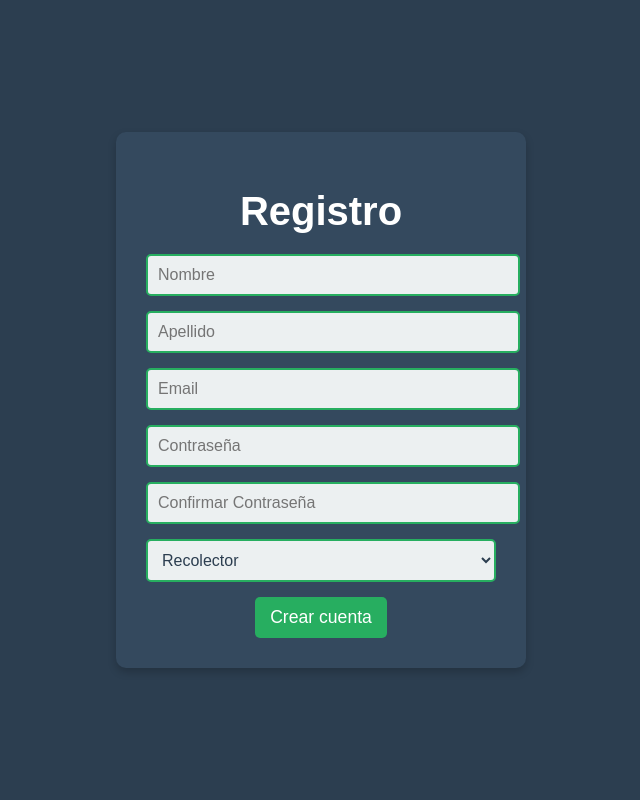
After one commit to LoreOth/App-desarrollo-softw, a Django app: page /usuarios/registro/ in a window 1280 px wide. The commit adds this page. Shown: the whole page, without its empty margins (319-959 px from the left). Run offline with Django 4.2, Linux system fonts and the light colour scheme.

Commit message:
Registro y persistencia, roles

```diff
--- /dev/null
+++ b/usuarios/templates/usuarios/registro.html
@@ -0,0 +1,87 @@
+<!DOCTYPE html>
+<html lang="es">
+<head>
+    <meta charset="UTF-8">
+    <meta name="viewport" content="width=device-width, initial-scale=1.0">
+    <title>Registro</title>
+    <style>
+        body {
+            font-family: 'Arial', sans-serif;
+            background-color: #2c3e50;
+            display: flex;
+            justify-content: center;
+            align-items: center;
+            height: 100vh;
+            margin: 0;
+            color: white;
+        }
+        h1 {
+            text-align: center;
+            font-size: 2.5em;
+            margin-bottom: 20px;
+        }
+        form {
+            background-color: #34495e;
+            padding: 30px;
+            border-radius: 10px;
+            box-shadow: 0 4px 8px rgba(0, 0, 0, 0.2);
+            width: 350px; /* Tamaño más grande */
+            text-align: center;
+        }
+        input[type="text"], input[type="password"], input[type="email"], select {
+            width: 100%;
+            padding: 10px;
+            border: 2px solid #27ae60;
+            border-radius: 5px;
+            margin-bottom: 15px;
+            font-size: 1em;
+            background-color: #ecf0f1;
+            color: #2c3e50;
+        }
+        button {
+            background-color: #27ae60;
+            color: white;
+            border: none;
+            border-radius: 5px;
+            padding: 10px 15px;
+            cursor: pointer;
+            transition: background-color 0.3s;
+            font-size: 1.1em;
+        }
+        button:hover {
+            background-color: #219150;
+        }
+    </style>
+</head>
+<body>
+    <form method="post">
+        {% csrf_token %}
+        <h1>Registro</h1>
+
+        {% if messages %}
+            <ul class="messages">
+                {% for message in messages %}
+                    <li{% if message.tags %} class="{{ message.tags }}"{% endif %}>{{ message }}</li>
+                {% endfor %}
+            </ul>
+        {% endif %}
+
+        <input type="text" name="username" placeholder="Nombre" required> <!-- Campo de nombre -->
+
+        <input type="text" name="last_name" placeholder="Apellido" required> <!-- Campo de apellido -->
+
+        <input type="email" name="email" placeholder="Email" required> <!-- Campo de email -->
+
+        <input type="password" name="password" placeholder="Contraseña" required> <!-- Campo de contraseña -->
+
+        <input type="password" name="password_confirm" placeholder="Confirmar Contraseña" required> <!-- Confirmar contraseña -->
+
+        <select name="rol" required> <!-- Selector para rol -->
+            <option value="RECOLECTOR">Recolector</option>
+            <option value="DEPOSITO">Depósito</option>
+        </select>
+
+        <button type="submit">Crear cuenta</button> <!-- Botón de registro -->
+    </form>
+</body>
+</html>
--- a/usuarios/urls.py
+++ b/usuarios/urls.py
@@ -1,10 +1,11 @@
 from django.urls import path
 from . import views
-
+from .views import registro_view
 urlpatterns = [
     path('login/', views.login_view, name='login'),
     path('formulario-material/', views.formulario_material, name='formulario_material'),
     path('gracias/', views.gracias, name='gracias'),
     path('home/', views.home, name='home'),
     path('logout/', views.logout_view, name='logOut'),
+    path('registro/', registro_view, name='registro'),
 ]
--- a/usuarios/views.py
+++ b/usuarios/views.py
@@ -5,8 +5,53 @@ from django.shortcuts import render, redirect
 from django.contrib.auth.decorators import login_required
 from .forms import MaterialForm
 from django.contrib.auth import logout
+from django.shortcuts import render, redirect
+from django.contrib.auth.models import User
+from django.contrib.auth import login
+from django.contrib.auth.hashers import make_password
+from django.contrib import messages
 
+from .models import Usuario  # Importar el modelo personalizado
 
+# Vista para el registro de usuarios
+def registro_view(request):
+    if request.method == 'POST':
+        username = request.POST['username']
+        last_name = request.POST['last_name']  # Recibir apellido
+        email = request.POST['email']  # Recibir email
+        password = request.POST['password']
+        password_confirm = request.POST['password_confirm']
+        rol = request.POST['rol']
+
+        # Validar que ambas contraseñas coincidan
+        if password != password_confirm:
+            messages.error(request, 'Las contraseñas no coinciden.')
+            return redirect('registro')  # Redirigir al formulario de registro en caso de error
+
+        # Validar que el email no esté ya registrado
+        if Usuario.objects.filter(email=email).exists():
+            messages.error(request, 'El email ya está registrado.')
+            return redirect('registro')
+
+        # Crear usuario y asignar los campos adicionales
+        user = Usuario.objects.create(
+            username=username,
+            last_name=last_name,  # Guardar apellido
+            email=email,  # Guardar email
+            password=make_password(password),  # Encriptar la contraseña
+            rol=rol  # Asignar el rol
+        )
+
+        # Iniciar sesión automáticamente después de registrar
+        login(request, user)
+
+        # Redireccionar dependiendo del rol
+        if rol == 'RECOLECTOR':
+            return redirect('formulario_material')
+        else:
+            return redirect('home')
+
+    return render(request, 'usuarios/registro.html')
 
 # Vista para el login
 def login_view(request):
```
Also changed, not shown: sistema_roles/settings.py (+19 -2 lines), usuarios/templates/usuarios/formulario_material.html (+11 -0 lines), usuarios/templates/usuarios/home.html (+6 -1 lines), db.sqlite3.
